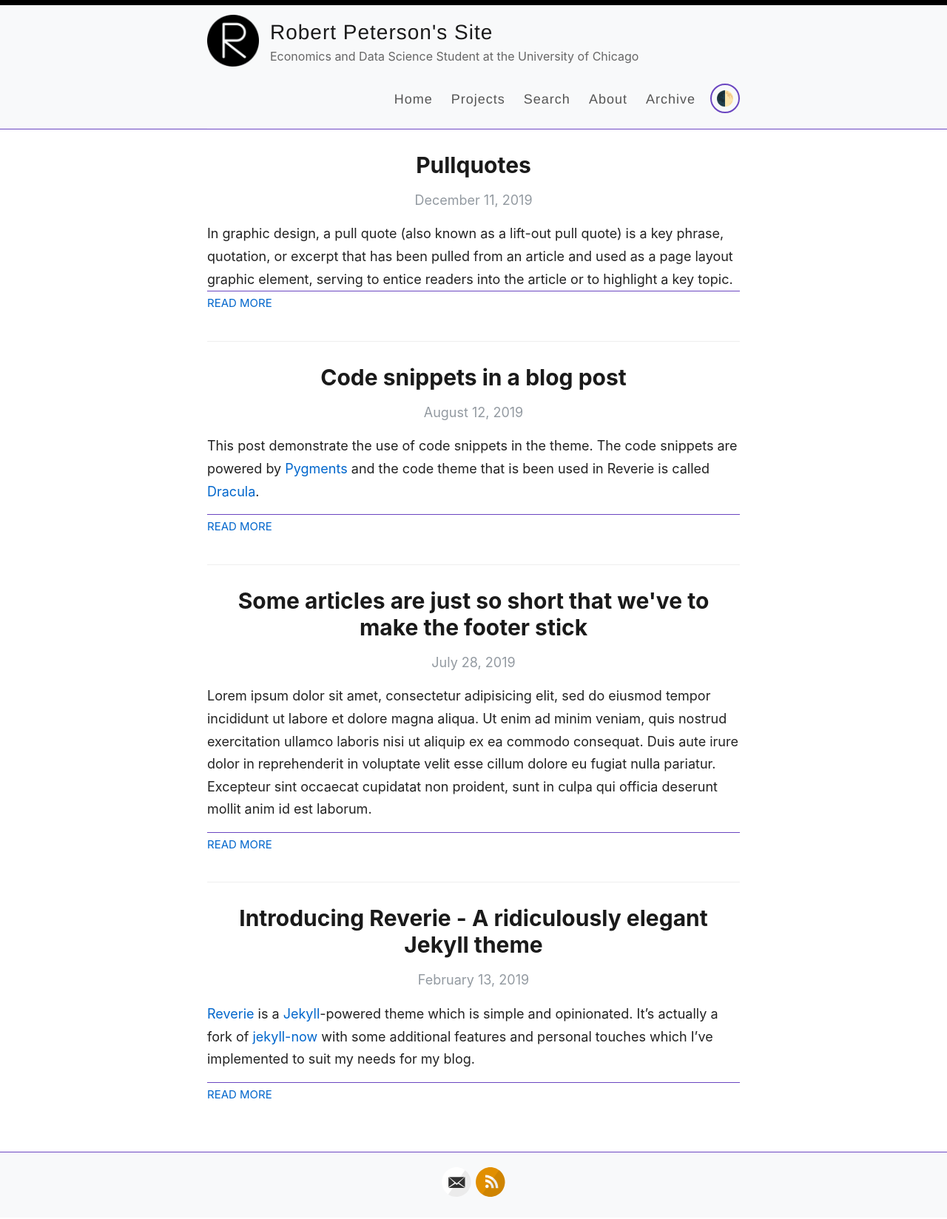
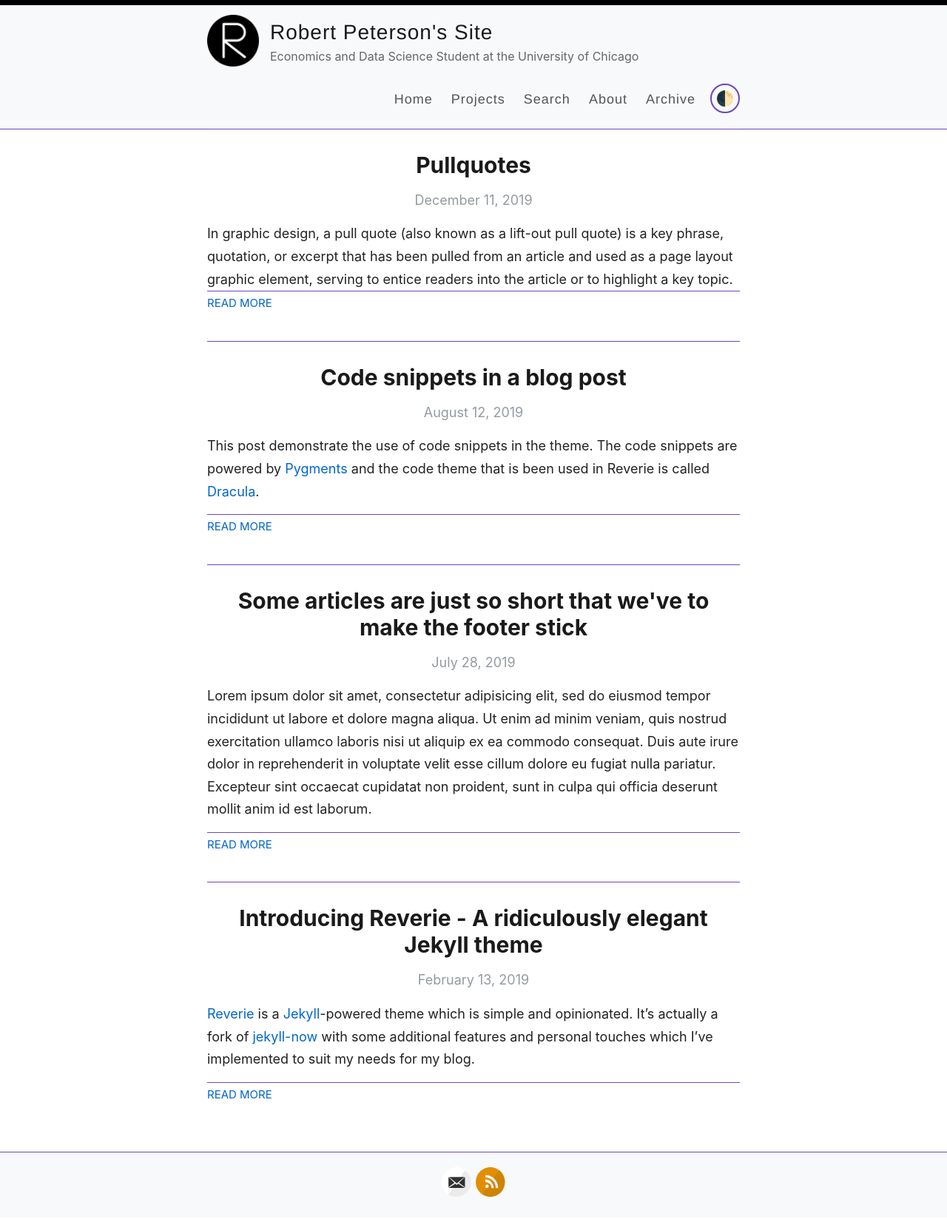
Before and after one commit to RobfPeterson/RobfPeterson.github.io, a Jekyll site: the page built from index.html, in a window 1280 px wide. Shown: the whole page at 74% size. Built offline with Jekyll 4.4.1, drawn with Linux system fonts in a browser that asks for light colours; the list of posts is cut into pages by our own code.

Commit message:
Update style.scss

```diff
--- a/assets/style.scss
+++ b/assets/style.scss
@@ -373,7 +373,7 @@ nav {
 
 .posts > .post {
   padding-bottom: 2em;
-  border-bottom: 1px solid $lightGray;
+  border-bottom: 1px solid var(--border-color);
 }
 
 .posts > .post:last-child {
```
